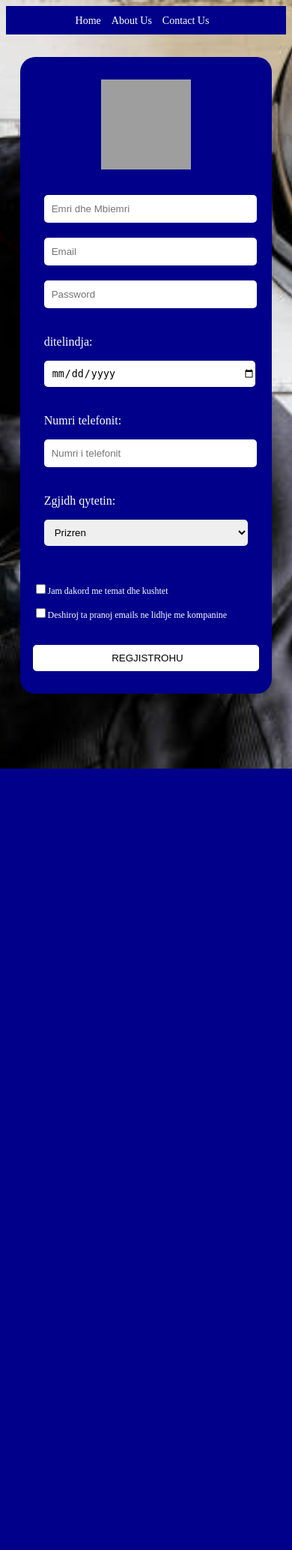
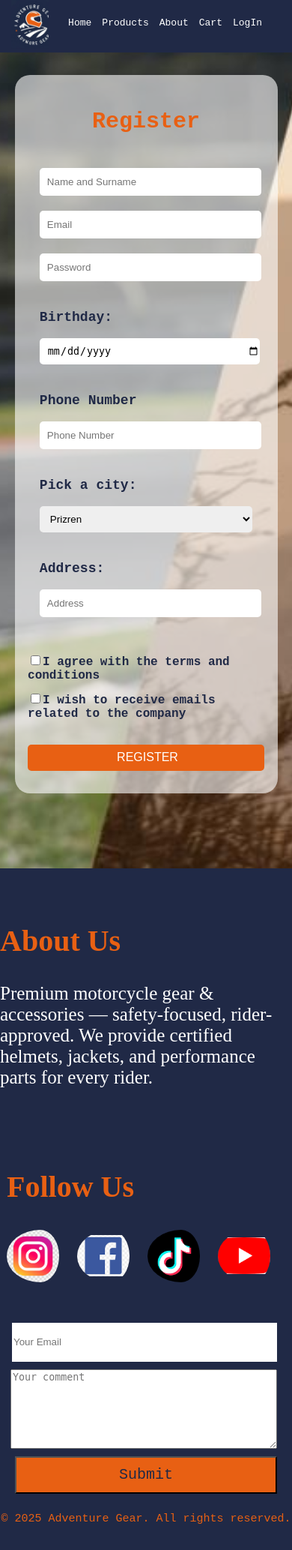
Before and after one commit to LeoSebaa/MotoGear, a PHP site: page /regjister.html in a window 390 px wide. Shown: the whole page at 75% size. Before the commit the page ends 1025 px from the top, so only its background shows below. Run offline with PHP 8.4, Linux system fonts and the light colour scheme; grey boxes are pictures that could not be loaded.

Commit message:
e kom ndreq regjister formen edhe log in formen ja ndrrova bg

```diff
--- a/logInPage.html
+++ b/logInPage.html
@@ -25,7 +25,8 @@
       <h2>Login</h2>
       <input type="text" placeholder="Username" required />
       <input type="password" placeholder="Password" required />
-      <p class="register-text" style="font-size:14px; margin-top:5px; color:#555;">Still not registered? <a href="#" style="color:#e86013; text-decoration:none;">Register</a></p>
+      <p class="register-text" style="font-size:14px; margin-top:5px; color:#555;">Still not registered?
+                                 <a href="regjister.html" style="color:#e86013; text-decoration:none;">Register</a></p>
       <input type="submit" value="Log In" />
     </form>
   </section>
--- a/regjister.css
+++ b/regjister.css
@@ -1,13 +1,49 @@
+body{
+    margin: 0;
+}
+.navigation{
+	width: 100%;
+    height: 150px;
+    background-color:#202946;
+    position:static;
 
-.navbar{
-    background-color: darkblue;
-    text-align: center;
-    padding: 20px;
+
+
+}
+.navigation .logo{
+
+    height: 130px;
+    background: url(fotot/headerlogo.png) left/cover no-repeat;
+    display: block;
+    width: 130px;
+    font-size: 80px;
+    margin-left: 80px;
+    padding-top: 10px;
+
+
+}
+.navigation .nav{
+    float: right;
+    margin-top: -80px;
+    padding-right: 20px;
+    margin-right: 70px;
+
 }
 
-.navbar a{
+
+.nav a{
     text-decoration: none;
+    padding-right: 20px;
+    font-size: 20px;
     color: white;
+    font-family: 'Courier New', Courier, monospace;
+
+
+}
+
+.nav a:hover{
+    color: #e86013;
+
 }
 
 .txt{
@@ -15,17 +51,30 @@
 }
 
 .tabela{
-    background-color: darkblue;
+
+    background: rgba(255, 255, 255, 0.6);
     width: 800px;
     margin: 100px auto;
     border-radius: 20px;
     padding: 30px 0;
+}
+.tabela h2{
+    text-align: center;
+    font-family: 'Courier New', Courier, monospace;
+    font-size: 30px;
+    color: #e86013;
 }
 
 .tabela div{
     width: 500px;
     margin: auto;
     padding-top: 20px;
+}
+.ele p{
+    font-family: 'Courier New', Courier, monospace;
+    font-size: 18px;
+    color: #202946;
+    font-weight: bold;
 }
 
 .ele input,
@@ -49,19 +98,104 @@
     margin: auto;
 }
 
+.checkbox label{
+    font-family: 'Courier New', Courier, monospace;
+    font-size: 16px;
+    color: #202946;
+    font-weight: bold;
+}
+
 .shkrimet{
     color: white;
 }
+.tabela input[type="submit"] {
+      background: #e86013;
+      color: rgb(255, 255, 255);
+      border: none;
+      cursor: pointer;
+      transition: 0.3s;
+      font-size: 16px;
+    }
+
+    .tabela input[type="submit"]:hover {
+      background: #202946;
+    }
 
 
 body {
-    background-image: url(backgroundlogin.jpg);
+    background-image: url(fotot/login_regjister_bcg.jpg);
     background-size: cover;
     background-position: center;
 }
 
 
-@media (max-width: 768px){
+@media (max-width: 800px){
+
+
+        .navigation{
+	width: 100%;
+    height: 120px;
+    background-color:#202946;
+
+    }
+
+
+.navigation .logo{
+
+    height: 100px;
+    background: url(fotot/headerlogo.png) left/cover no-repeat;
+    display: block;
+    width: 100px;
+    margin-left: 50px;
+    padding-top: 15px;
+
+
+}
+.navigation .nav{
+    float: right;
+    margin-top: -70px;
+
+    margin-right: 20px;
+
+}
+
+
+.nav a{
+    text-decoration: none;
+    padding-right: 10px;
+    font-size: 20px;
+    color: white;
+
+
+}
+
+
+
+.txtS1{
+
+
+    background-color: #20294691;
+    display: block;
+    width: 300px;
+
+    height: 100px;
+    padding-top: 3px;
+    padding-left: 0px;
+    border-radius: 40px;
+}
+
+.p1{
+   font-size: 20px;
+
+   color: white;
+
+}
+.p2{
+
+    font-size: 15px;
+
+    color: #e86013;
+}
 
     .tabela{
         width: 90%;
@@ -89,8 +223,147 @@ body {
         height: 120px;
     }
 }
+@media (max-width: 650px) {
+    .navigation{
+	width: 100%;
+    height: 100px;
+    background-color:#202946;
 
-@media (max-width: 480px){
+    }
+
+
+.navigation .logo{
+
+    height: 80px;
+    background: url(fotot/headerlogo.png) left/cover no-repeat;
+    display: block;
+    width: 80px;
+
+    margin-left: 50px;
+    padding-top: 15px;
+
+
+}
+.navigation .nav{
+    float: right;
+    margin-top: -60px;
+
+    margin-right: 20px;
+
+}
+
+
+.nav a{
+    text-decoration: none;
+    padding-right: 10px;
+    font-size: 17px;
+    color: white;
+
+
+}
+
+
+
+
+.txtS1{
+
+
+    background-color: #20294691;
+    display: block;
+    width: 200px;
+
+    height: 90px;
+    padding-top: 10px;
+    padding-left: 0px;
+    border-radius: 40px;
+}
+
+.p1{
+   font-size: 16px;
+
+   color: white;
+
+}
+.p2{
+
+    font-size: 10px;
+    line-height: 4px;
+    color: #e86013;
+}
+}
+
+
+
+@media (max-width: 500px){
+     .navigation{
+	width: 100%;
+    height: 70px;
+    background-color:#202946;
+
+
+
+}
+.navigation .logo{
+
+    height: 50px;
+    background: url(fotot/headerlogo.png) left/cover no-repeat;
+    display: block;
+    width: 50px;
+
+    margin-left: 15px;
+    padding-top: 15px;
+
+
+}
+.navigation .nav{
+    float: right;
+    margin-top: -45px;
+
+    margin-right: 10px;
+
+}
+
+
+.nav a{
+    text-decoration: none;
+    padding-right: 10px;
+    font-size: 13px;
+    color: white;
+
+
+}
+
+
+
+
+
+.txtS1{
+
+
+    background-color: #20294691;
+    display: block;
+    width: 200px;
+    margin-top: -50px;
+    margin-left: 10px;
+    height: 90px;
+    padding-top: 10px;
+    padding-left: 0px;
+    border-radius: 40px;
+}
+
+.p1{
+   font-size: 16px;
+
+   color: white;
+
+}
+.p2{
+
+    font-size: 10px;
+    line-height: 4px;
+    color: #e86013;
+}
+
     .navbar{
         padding: 10px;
     }
@@ -103,4 +376,109 @@ body {
     .checkbox{
         font-size: 12px;
     }
+
 }
+
+
+
+
+
+
+
+
+
+.footer{
+  height: fit-content;
+  display: flex;
+  flex-wrap: wrap;
+  justify-content:space-around;
+  gap: 50px;
+  background-color: #202946;
+  padding-top: 40px;
+  padding-bottom: 40px;
+
+}
+
+
+.short-about{
+    height: fit-content;
+    max-width: 800px;
+    min-width: 350px;
+}
+
+.short-about h2{
+    font-size: 40px;
+    color: #e86013;
+}
+.short-about p{
+     font-size: 25px;
+     color: white;
+}
+
+.follow-us{
+    height: fit-content;
+    width: fit-content;
+    display: block;
+}
+.follow-us h2{
+    font-size: 40px;
+    color: #e86013;
+}
+
+.link img{
+   width: 70px;
+  height: 70px;
+  padding-right: 20px;
+  border-radius: 50%;
+  object-fit: contain;
+
+}
+
+
+.comment{
+    height: fit-content;
+    width: 350px;
+}
+
+.comment .email-input{
+    width: 100%;
+    float: right;
+    height: 50px;
+    border: 5px;
+    margin-bottom: 10px;
+}
+
+.comment .comment-input{
+    float: right;
+    width: 100%;
+    height: 100px;
+    margin-bottom: 10px;
+}
+
+.comment .button{
+    float: right;
+    background-color: #e86013;
+    color: #202946;
+    width: 100%;
+    height: 50px;
+    font-size: 20px;
+    font-family: 'Courier New', Courier, monospace;
+    transition: 0.3s ease;
+}
+
+.button:hover{
+    background-color: #202946;
+    color: #e86013;
+    transform: translateY(-7px);
+}
+
+
+.copyright{
+    background-color: #202946;
+    color: #e86013;
+    font-size: 15px;
+    text-align: center;
+    font-family: 'Courier New', Courier, monospace;
+    height: 50px;
+    margin-top: -30px;
+}
--- a/regjister.html
+++ b/regjister.html
@@ -9,22 +9,27 @@
 </head>
 <body>
 
-    <div class="navbar">
-           <label class="txt"><a href="">Home</a></label>
-           <label class="txt"><a href="">About Us</a></label>
-           <label class="txt"><a href="">Contact Us</a></label>
-    </div>
+   <header class="navigation">
+    <div class="logo" ></div>
+    <nav  class="nav" >
+       <a href="home.html" >Home</a>
+      <a href="@">Products</a>
+      <a href="aboutus.html">About</a>
+      <a href="@">Cart</a>
+      <a href="logInPage.html">LogIn</a>
+
+
+    </nav>
+    </header>
 
     <div class="tabela">
 
-        <div class="foto" width="150px" height="150px" paddiing="">
-            <img src="Adventure Gear Logo with Helmet and Road Icon.png" alt="" width="150px" height="150px">
-        </div>
+        <h2 >Register</h2>
 
 <div class="shkrimet">
         <div class="ele">
 
-                <input type="text" required placeholder="Emri dhe Mbiemri">
+                <input type="text" required placeholder="Name and Surname">
         </div>
 
             <div class="ele">
@@ -39,18 +44,18 @@
             </div>
 
             <div class="ele">
-                <p>ditelindja:</p>
+                <p>Birthday:</p>
                 <input type="date" required>
             </div>
 
 
             <div class="ele">
-                <p>Numri telefonit:</p>
-                <input type="number" required placeholder="Numri i telefonit" style="background-color: white;">
+                <p>Phone Number</p>
+                <input type="text" required placeholder="Phone Number" style="background-color: white;">
             </div>
 
           <div class="ele">
-           <p>Zgjidh qytetin:</p>
+           <p>Pick a city:</p>
                 <select name="qytetin" id="">
                   <option value="">Prizren</option>
                   <option value="">Prishtine</option>
@@ -63,18 +68,54 @@
 
                   </select>
           </div>
+          <div class="ele">
+                <p>Address:</p>
+                <input type="text" required placeholder="Address" style="background-color: white;">
+           </div>
+
           </div>
             <br>
 
         <div class="checkbox">
-            <input type="checkbox"><label>Jam dakord me temat dhe kushtet</label>
-            <p><input type="checkbox"><label>Deshiroj ta pranoj emails ne lidhje me kompanine</label></p>
+            <input type="checkbox"><label>I agree with the terms and conditions</label>
+            <p><input type="checkbox"><label>I wish to receive emails related to the company</label></p>
         </div>
 
         <div class="ele">
-                <input type="submit" value="REGJISTROHU" name="REGJISTROHU" style="background-color: white">
+               <input type="submit" value="REGISTER" name="REGISTER" >
         </div>
 
     </div>
+
+
+
+
+
+     <footer class="footer">
+  <div class="short-about">
+       <h2>About Us</h2>
+       <p>Premium motorcycle gear & accessories — safety-focused, rider-approved.
+         We provide certified helmets, jackets, and performance parts for every rider.</p>
+  </div>
+
+  <div class="follow-us">
+    <h2>Follow Us</h2>
+    <a href="" class="link"><img src="footer-social/insta.avif" alt=""></a>
+    <a href="" class="link"><img src="footer-social/facebook.png" alt=""></a>
+    <a href="" class="link"><img src="footer-social/tiktok.png" alt=""></a>
+    <a href="" class="link"><img src="footer-social/youtube.png" alt=""></a>
+  </div>
+
+  <div class="comment">
+    <input type="text" placeholder="Your Email" class="email-input">
+   <textarea placeholder="Your comment" class="comment-input"></textarea>
+   <button class="button">Submit</button>
+
+  </div>
+
+
+
+</footer>
+<div class="copyright"><p>© 2025 Adventure Gear. All rights reserved.</p></div>
 </body>
 </html>
```
Also changed, not shown: home.css (+5 -2 lines), logInPage.css (+9 -23 lines), fotot/login_regjister_bcg.jpg (added).
